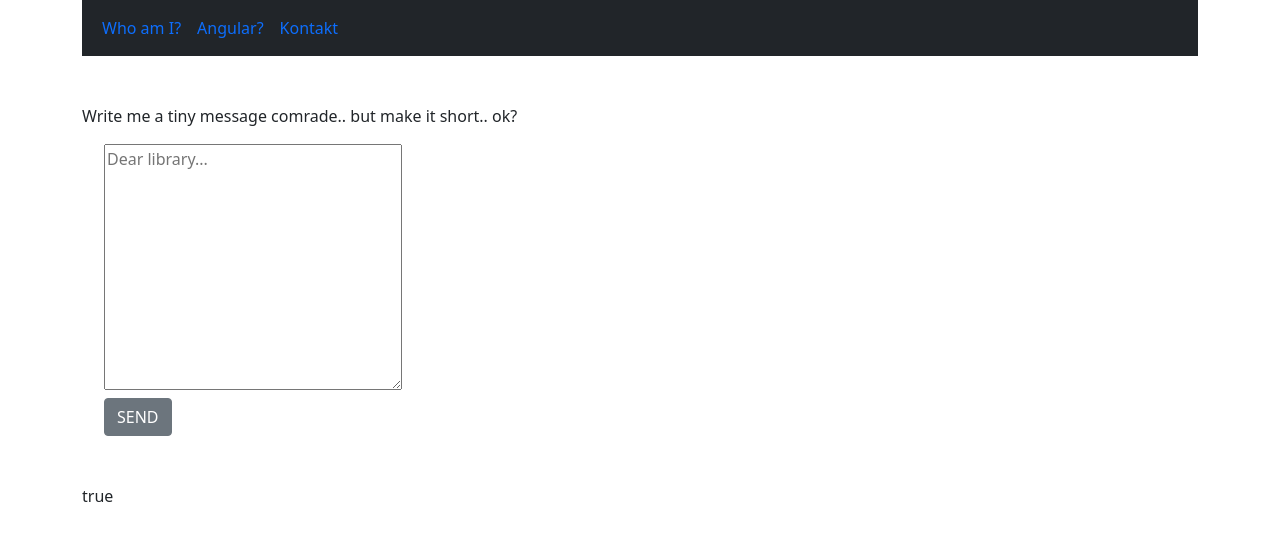
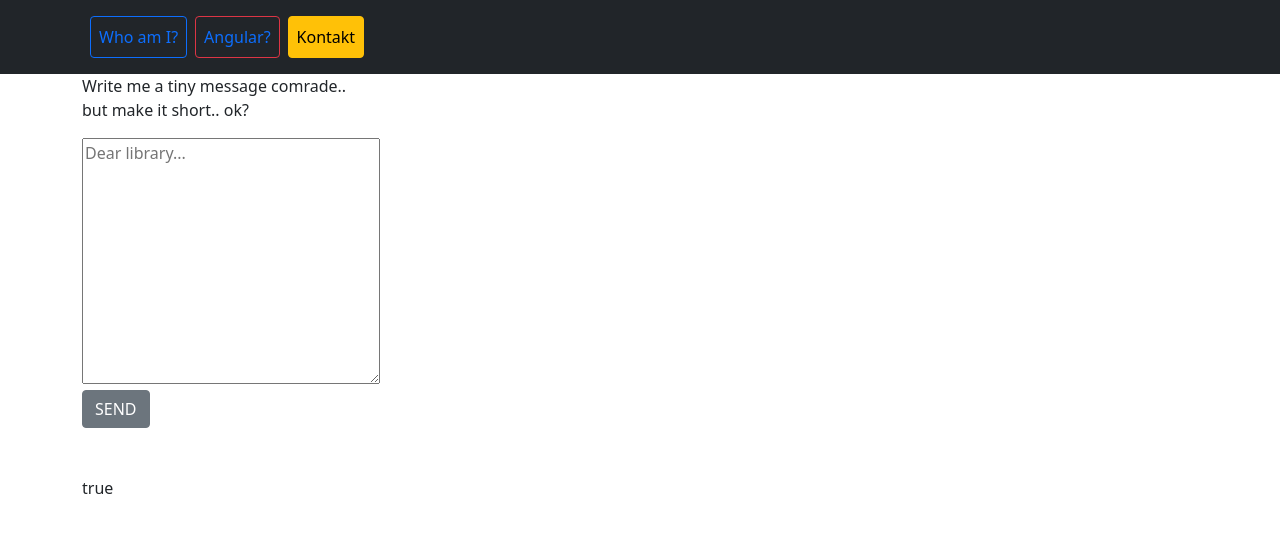
Before and after one commit to elktelomete/komplettering, an Angular app: page /kontakt in a window 1280 px wide. Shown: the top 540 px of the page. Built offline with nearby package versions, Linux system fonts and the light colour scheme.

Commit message:
Completed form submit

```diff
--- a/src/app/app.component.html
+++ b/src/app/app.component.html
@@ -1,15 +1,15 @@
-<div class="container-xl">
-  <nav class="navbar navbar-expand-sm bg-dark">
+<div class="row-cols-md">
+  <nav class=" navbar navbar-expand-sm bg-dark">
     <div class="container">
-      <ul class="navbar-nav">
-        <li class="nav-item">
-          <a class="nav-link" routerLink="/profile">Who am I?</a>
+      <ul class="row-cols-auto p-1 navbar-nav">
+        <li class="p-1 nav-item">
+          <a class="btn btn-outline-primary nav-link" routerLink="/profile">Who am I?</a>
         </li>
-        <li class="nav-item">
-          <a class="nav-link" routerLink="/info">Angular?</a>
+        <li class="p-1 nav-item">
+          <a class="btn btn-outline-danger nav-link" routerLink="/info">Angular?</a>
         </li>
-        <li class="nav-item">
-          <a class="nav-link" routerLink="/kontakt" routerLinkActive="active"
+        <li class="p-1 nav-item">
+          <a class="btn btn-outline-warning nav-link" routerLink="/kontakt" routerLinkActive="active"
             >Kontakt</a
           >
         </li>
--- a/src/app/kontakt/kontakt.component.html
+++ b/src/app/kontakt/kontakt.component.html
@@ -1,18 +1,28 @@
-<form #MsgForm="ngForm">
-  <div class="container pt-5">
-    <p>Write me a tiny message comrade.. but make it short.. ok?</p></div>
-  <div class="row">
-    <div class="col">
-      <div class="form-group input-group spacing" style="padding-left: 6.5rem;" >
-        <textarea name="ak47" placeholder="Dear library..." cols="30" rows="10" [(ngModel)]="sendMessage.burnAfterSending">
-        </textarea>
-      </div>
-      <div class="container-fluid" style="padding: 0.5rem 0 0 6.5rem;">
-        <button type="submit" class=" btn btn-secondary">SEND</button>
-      </div>
+<form #MsgForm="ngForm" (ngSubmit)="alert()">
+  <div class="container-sm">
+
+  <div class="row-cols-auto">
+    <p class="row-cols-auto input-group">Write me a tiny message comrade.. <br> but make it short.. ok?
+    </p>
+    <textarea
+    class="row-cols-auto"
+    name="ak47"
+    placeholder="Dear library..."
+    cols="30"
+    rows="10"
+    [(ngModel)]="sendMessage.burnAfterSending">
+    </textarea>
+  </div>
+    <div>
+      <button
+      type="submit"
+      class="btn btn-secondary">
+        SEND
+      </button>
     </div>
   </div>
   <div class="container pt-5">
     {{MsgForm.valid}}
+    {{sendMessage.burnAfterSending}}
   </div>
 </form>
--- a/src/app/kontakt/kontakt.component.ts
+++ b/src/app/kontakt/kontakt.component.ts
@@ -18,4 +18,10 @@ export class KontaktComponent implements OnInit {
   ngOnInit(): void {
   }
 
+  alert() {
+    console.log('Этот цыпленок общается за железным занавесом... С ним в ГУЛАГ!',this.sendMessage);
+    alert(this.sendMessage.burnAfterSending);
+
+  }
+
 }
--- a/src/app/profile/profile.component.html
+++ b/src/app/profile/profile.component.html
@@ -1,4 +1,5 @@
-<div class="bio container">
+<div class="container-sm">
+  <div class="row">
     <h2>Zdarova!</h2>
     <h5>
       My name is Akash and I'm from the great caucasus area.<br />
@@ -7,10 +8,6 @@
       in unison and experience unity. <br /><br />
       Check us out!
     </h5>
-</div>
-<div class="container-fluid">
-  <div class="">
-    <div class="">
     <ul class="nav">
       <li class="nav-item">
         <a
@@ -22,5 +19,4 @@
     </ul>
   </div>
 </div>
-</div>
 <div id="ruta" class="container-fluid"><router-outlet></router-outlet></div>
```
Lines whose indentation alone changed are shown as unchanged.
